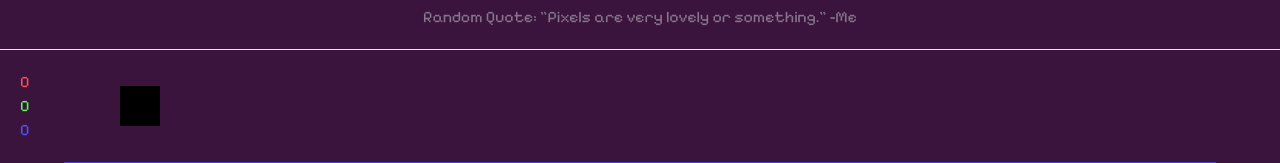
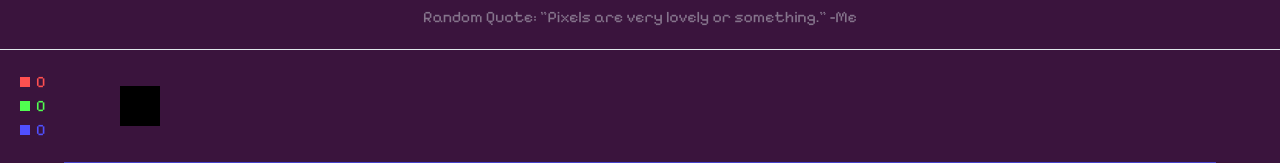
Before and after one commit to JamisonTremayne/startup, a React (Vite) app: page /game in a window 1280 px wide. Shown: the part 278-441 px from the top of the page. Built offline with nearby package versions, Linux system fonts and the light colour scheme.

Commit message:
Modularized pixel displays

```diff
--- a/src/game/game.css
+++ b/src/game/game.css
@@ -31,11 +31,17 @@
     margin: 20px;
 }
 
-.pixel-numbers {
+.pixels {
     display: flex;
     flex-direction: column;
     font-size: 16px;
     min-width: 80px;
+}
+
+.pixel-row {
+    display: flex;
+    align-items: center;
+    gap: 6px;
 }
 
 .pixel-square {
--- a/src/game/game.jsx
+++ b/src/game/game.jsx
@@ -50,6 +50,37 @@ export function Game(props) {
         setUserData(prev => incrementPixel(prev, color, amount));
     }
 
+    function displayPixels(r_px, g_px, b_px) {
+        return (
+            <div className="pixels">
+                <div className="pixel-row">
+                    <div className="red-pixel">
+                        <svg width="10" height="10">
+                            <rect width="10" height="10" fill="rgb(255,80,80)"/>
+                        </svg>
+                    </div>
+                    <div className="red-pixels">{r_px}</div>
+                </div>
+                <div className="pixel-row">
+                    <div className="green-pixel">
+                        <svg width="10" height="10">
+                            <rect width="10" height="10" fill="rgb(80,255,80)"/>
+                        </svg>
+                    </div>
+                    <div className="green-pixels">{g_px}</div>
+                </div>
+                <div className="pixel-row">
+                    <div className="blue-pixel">
+                        <svg width="10" height="10">
+                            <rect width="10" height="10" fill="rgb(80,80,255)"/>
+                        </svg>
+                    </div>
+                    <div className="blue-pixels">{b_px}</div>
+                </div>
+            </div>
+        );
+    }
+
   return (
           <main>
             <nav className="menu-nav">
@@ -62,11 +93,11 @@ export function Game(props) {
             <div id="random-quote">Random Quote: "{quote}" -{quoteAuthor} </div>
             <hr />
             <div id="pixel-display">
-                <div className="pixel-numbers">
-                    <div className="red-pixels">{formatNumber(pixels.red)}</div>
-                    <div className="green-pixels">{formatNumber(pixels.green)}</div>
-                    <div className="blue-pixels">{formatNumber(pixels.blue)}</div>
-                </div>
+                <div>{displayPixels(
+                    formatNumber(pixels.red),
+                    formatNumber(pixels.green),
+                    formatNumber(pixels.blue)
+                )}</div>
 
                 <div className="pixel-square">
                     <svg width="40" height="40">
```
